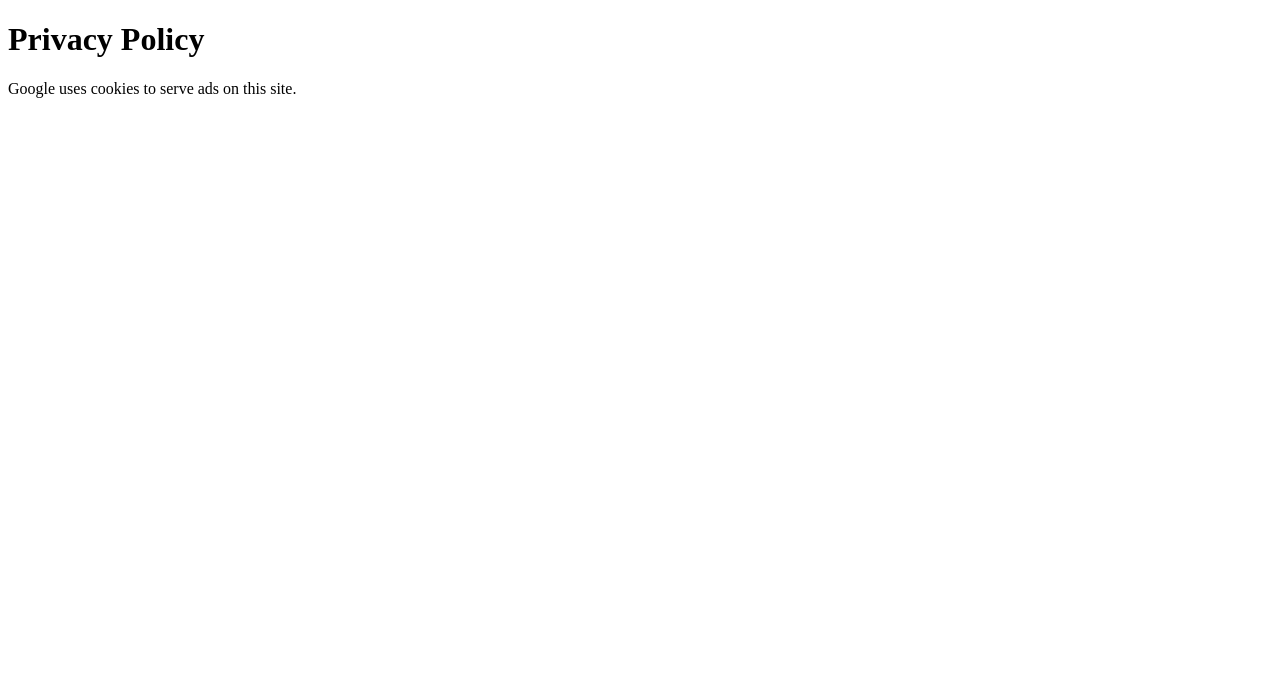
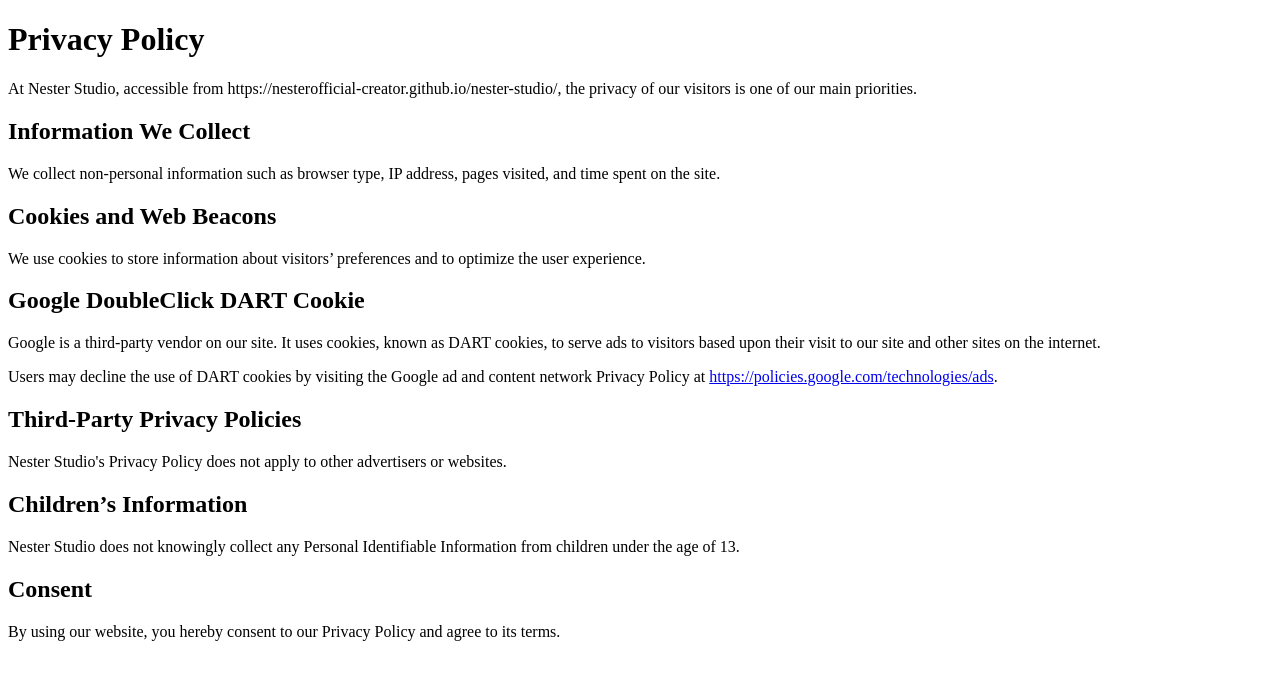
Before and after one commit to nesterofficial-creator/nester-studio, a plain HTML site: page privacy-policy.html in a window 1280 px wide. Drawn offline with Linux system fonts and the light colour scheme.

Commit message:
Update privacy policy with detailed information
Signed-off-by: Nester  <nesterstu@gmail.com>

```diff
--- a/privacy-policy.html
+++ b/privacy-policy.html
@@ -6,7 +6,28 @@
 <body>
 
 <h1>Privacy Policy</h1>
-<p>Google uses cookies to serve ads on this site.</p>
+
+<p>At Nester Studio, accessible from https://nesterofficial-creator.github.io/nester-studio/, the privacy of our visitors is one of our main priorities.</p>
+
+<h2>Information We Collect</h2>
+<p>We collect non-personal information such as browser type, IP address, pages visited, and time spent on the site.</p>
+
+<h2>Cookies and Web Beacons</h2>
+<p>We use cookies to store information about visitors’ preferences and to optimize the user experience.</p>
+
+<h2>Google DoubleClick DART Cookie</h2>
+<p>Google is a third-party vendor on our site. It uses cookies, known as DART cookies, to serve ads to visitors based upon their visit to our site and other sites on the internet.</p>
+<p>Users may decline the use of DART cookies by visiting the Google ad and content network Privacy Policy at
+<a href="https://policies.google.com/technologies/ads">https://policies.google.com/technologies/ads</a>.</p>
+
+<h2>Third-Party Privacy Policies</h2>
+<p>Nester Studio's Privacy Policy does not apply to other advertisers or websites.</p>
+
+<h2>Children’s Information</h2>
+<p>Nester Studio does not knowingly collect any Personal Identifiable Information from children under the age of 13.</p>
+
+<h2>Consent</h2>
+<p>By using our website, you hereby consent to our Privacy Policy and agree to its terms.</p>
 
 </body>
 </html>
```
